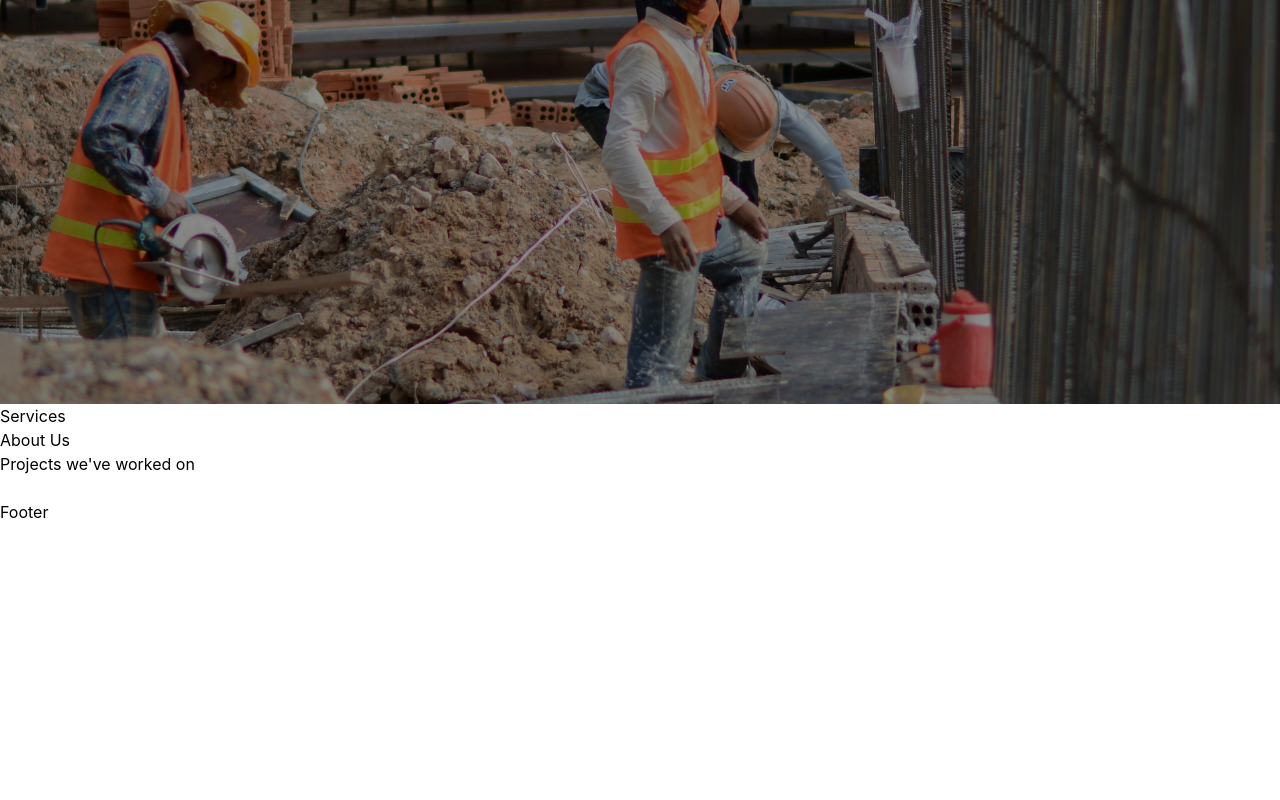
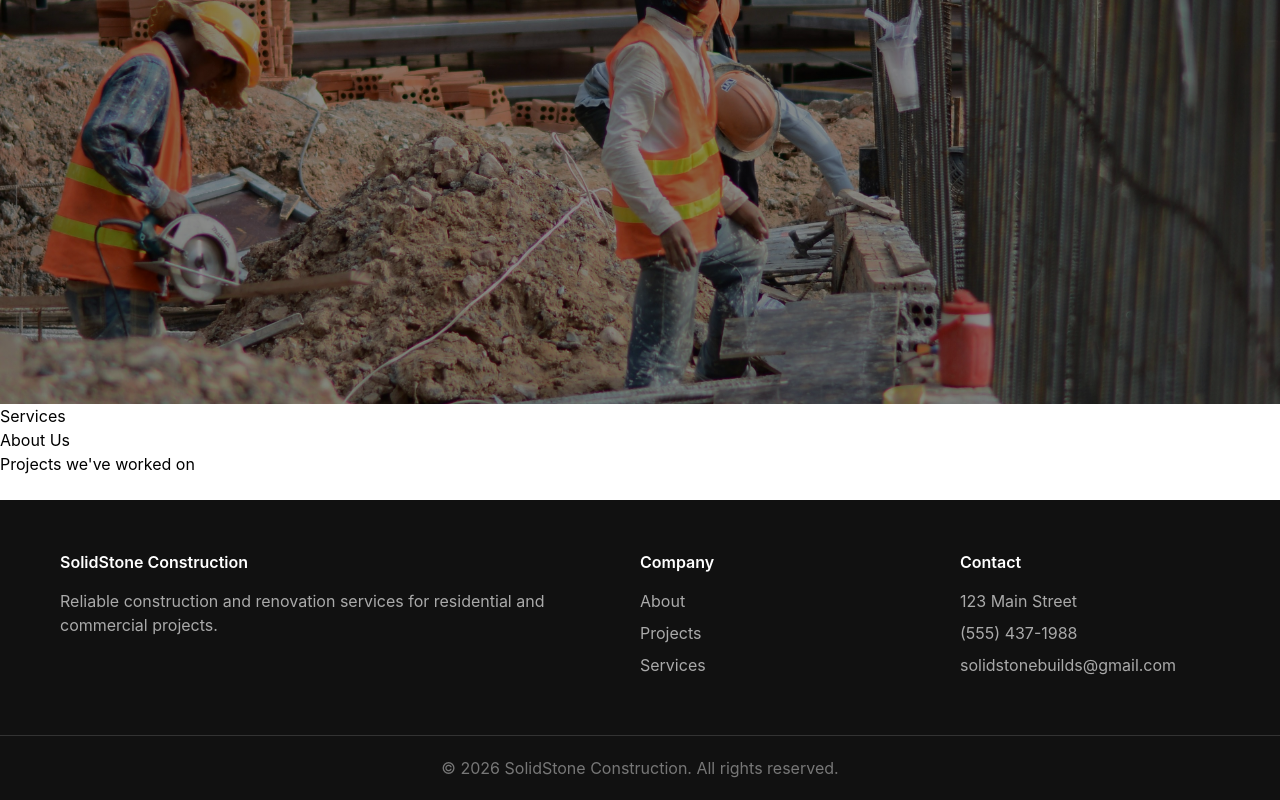
Before and after one commit to Thomas-ctrl-z/Solid-Stone-Construction, a React (Vite) app: page / in a window 1280 px wide. Shown: the part 514-1314 px from the top of the page. Before the commit the page ends 1038 px from the top, so only its background shows below. Built offline with nearby package versions, Linux system fonts and the light colour scheme.

Commit message:
Footer added

```diff
--- a/src/App.tsx
+++ b/src/App.tsx
@@ -1,6 +1,7 @@
 import "./assets/App.css";
 import "./assets/Navbar.css";
 import "./assets/Hero.css";
+import "./assets/Footer.css";
 
 
 function Navbar(){
@@ -88,9 +89,43 @@ function Contact() {
 
 function Footer() {
   return(
-    <div>
-      <p>Footer</p>
-    </div>
+    <footer>
+      <div className="footer-content">
+        <div>
+          <h3>SolidStone Construction</h3>
+
+          <p>
+            Reliable construction and renovation services
+            for residential and commercial projects.
+          </p>
+        </div>
+
+        <div>
+          <h3>Company</h3>
+
+          <ul>
+            <li><a href="">About</a></li>
+            <li><a href="">Projects</a></li>
+            <li><a href="">Services</a></li>
+          </ul>
+        </div>
+
+        <div>
+          <h3>Contact</h3>
+
+          <ul>
+            {/* Add Icons for Address, phone and email */}
+            <li>123 Main Street</li>
+            <li>(555) 437-1988</li>
+            <li>solidstonebuilds@gmail.com</li>
+          </ul>
+        </div>
+      </div>
+
+      <div className="copyright">
+        © 2026 SolidStone Construction. All rights reserved.
+      </div>
+    </footer>
   );
 }
 
--- /dev/null
+++ b/src/assets/Footer.css
@@ -0,0 +1,44 @@
+
+footer {
+    background-color: #111;
+    color: white;
+}
+
+.footer-content {
+    max-width: 1200px;
+    margin: auto;
+    padding: 50px 20px;
+
+    display: grid;
+    grid-template-columns: 2fr 1fr 1fr;
+    gap: 60px;
+}
+
+.footer-content h3 {
+    margin-bottom: 15px;
+    font-weight: 600;
+}
+
+.footer-content p,
+.footer-content li {
+    color: #aaa;
+}
+
+.footer-content ul {
+    list-style: none;
+}
+
+.footer-content li {
+    margin-bottom: 8px;
+}
+
+.footer-content li {
+    margin-bottom: 8px;
+}
+
+.copyright {
+    border-top: 1px solid #333;
+    text-align: center;
+    padding: 20px;
+    color: #777;
+}
```
